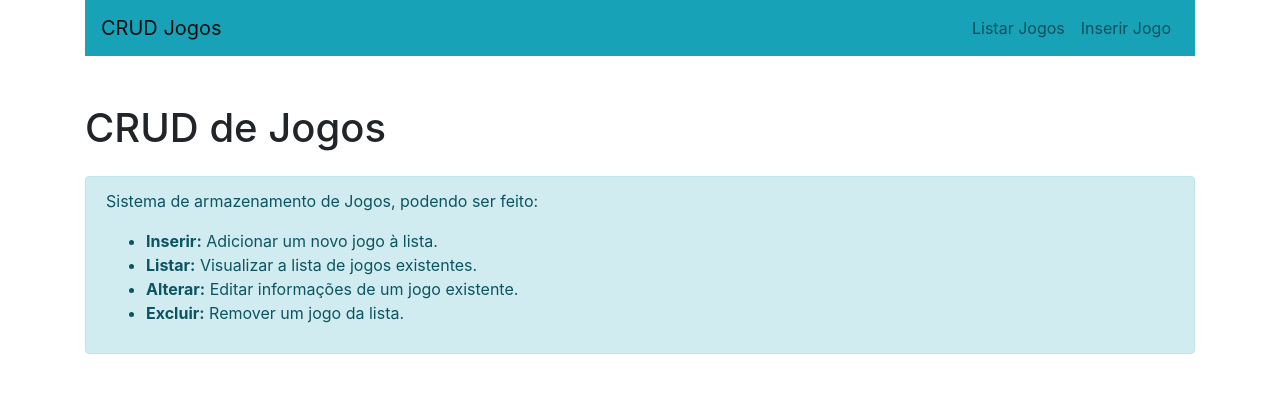
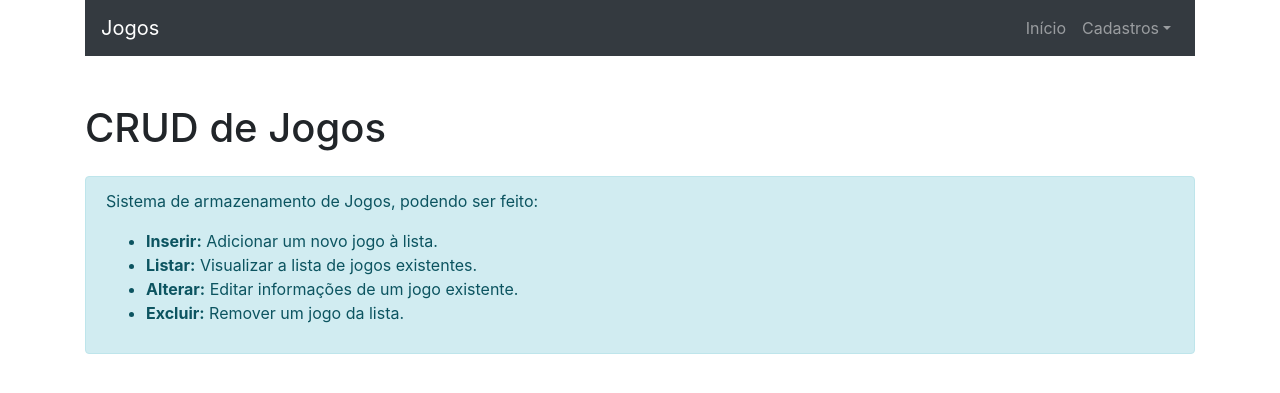
Before and after one commit to FelipeSantili/Trabalho, a PHP site: page / in a window 1280 px wide. Shown: the top 393 px of the page. Run offline with PHP 8.4, Linux system fonts and the light colour scheme.

Commit message:
Update menu.php

```diff
--- a/view/include/menu.php
+++ b/view/include/menu.php
@@ -2,8 +2,8 @@
     include_once(__DIR__ . "/../../util/config.php");
 ?>
 
-<nav class="navbar navbar-expand-md navbar-light bg-info">
-    <a class="navbar-brand" href="<?= BASE_URL ?>">CRUD Jogos</a>
+<nav class="navbar navbar-expand-md navbar-dark bg-dark">
+    <a class="navbar-brand" href="#">Jogos</a>
 
     <button class="navbar-toggler" type="button" data-toggle="collapse" data-target="#navSite">
         <span class="navbar-toggler-icon"></span>
@@ -12,10 +12,13 @@
     <div class="collapse navbar-collapse" id="navSite">
         <ul class="navbar-nav ml-auto">
             <li class="nav-item">
-                <a class="nav-link" href="<?= BASE_URL . "/view/jogos/listar.php" ?>">Listar Jogos</a>
+                <a class="nav-link" href="<?= BASE_URL ?>">Início</a>
             </li>
-            <li class="nav-item">
-                <a class="nav-link" href="<?= BASE_URL . "/view/jogos/inserir.php" ?>">Inserir Jogo</a>
+            <li class="nav-item dropdown">
+                <a class="nav-link dropdown-toggle" href="#" id="navDropDown" data-toggle="dropdown">Cadastros</a>
+                <div class="dropdown-menu">
+                    <a class="dropdown-item" href="<?= BASE_URL . "/view/jogos/listar.php"?>">Jogos</a>
+                </div>
             </li>
         </ul>
     </div>
```
